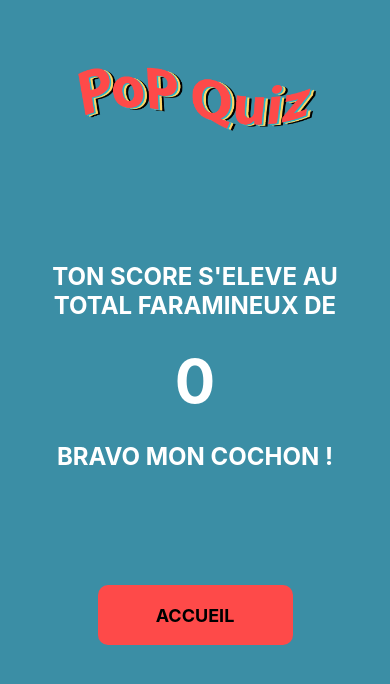
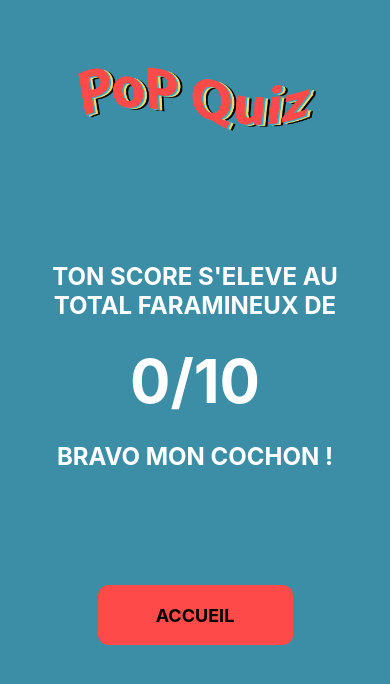
Before and after one commit to JulienIzz/pop-quizz, a React Native app: screen /End in a window 390 px wide. Shown: the top 684 px of the page. Built offline with nearby package versions, Linux system fonts and the light colour scheme.

Commit message:
Affichage score /10

```diff
--- a/src/pages/EndPage.jsx
+++ b/src/pages/EndPage.jsx
@@ -49,7 +49,7 @@ export const EndPage = () => {
             margin: 25,
           }}
         >
-          {userScore}
+          {userScore}/10
         </Text>
         <Text
           style={{
```
